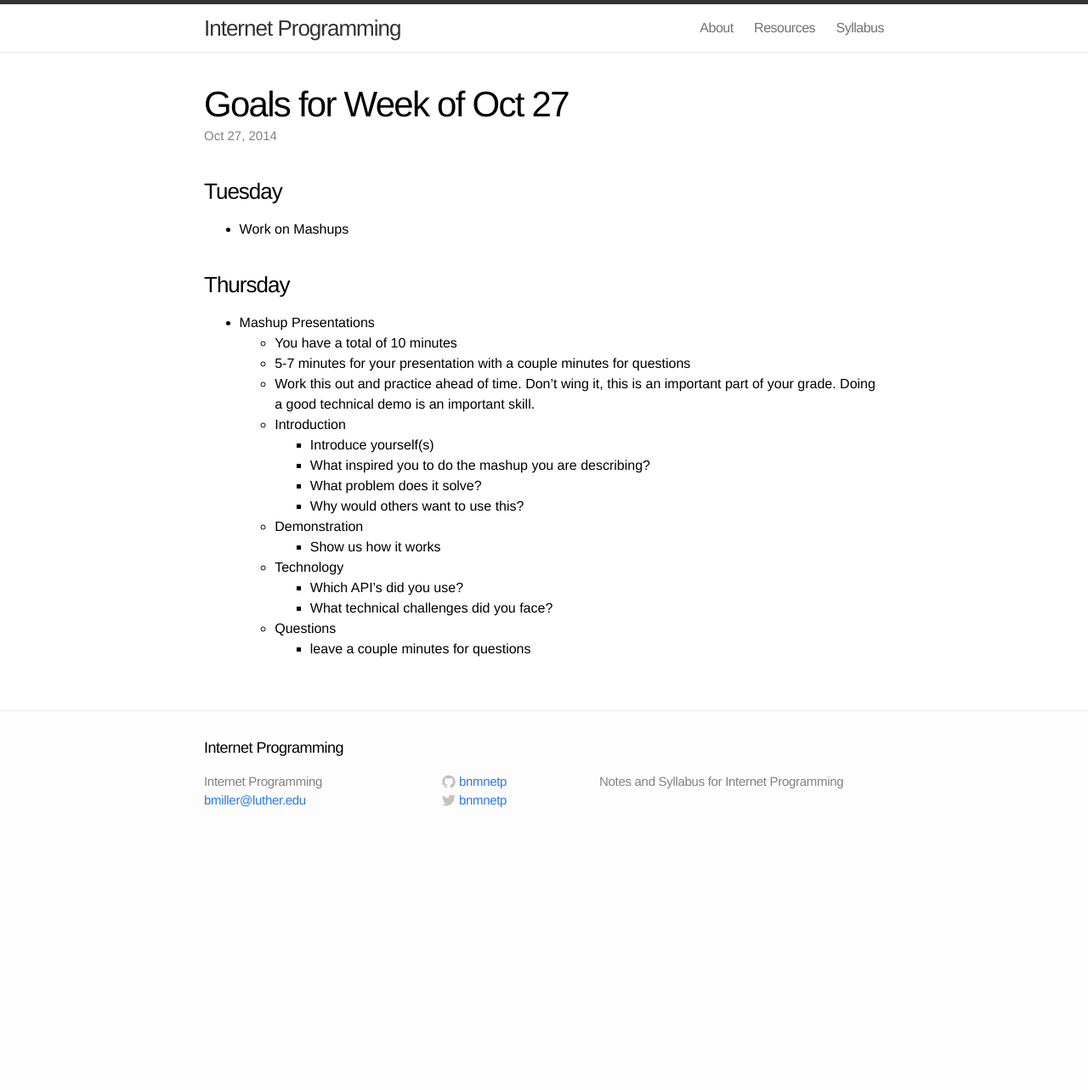
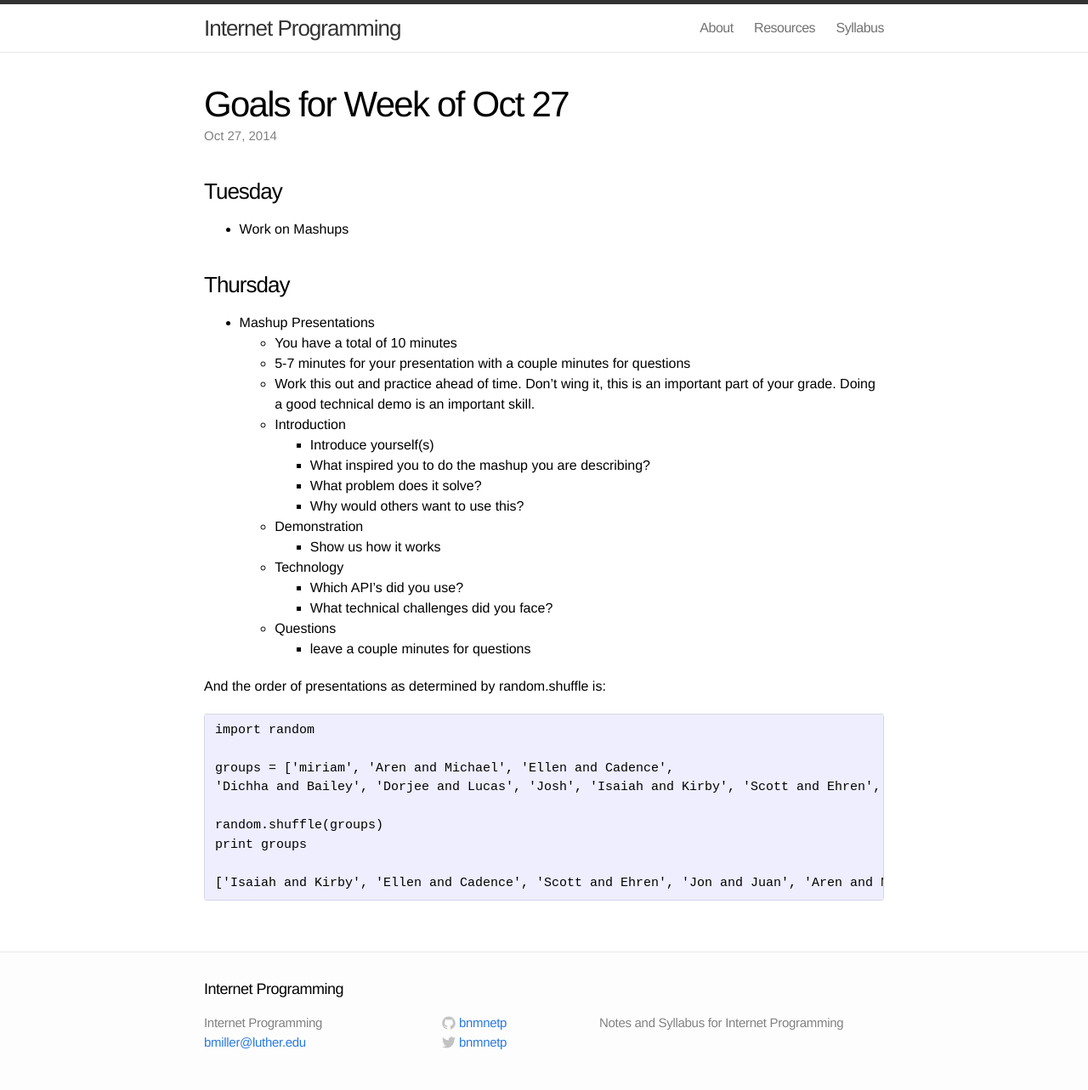
Before and after one commit to bnmnetp/CS365, a Jekyll site: the page built from _posts/2014-10-23-Goals-for-Week-of-Oct-27.markdown, in a window 1280 px wide. Shown: the whole page at 85% size. Built offline with Jekyll 4.4.1, drawn with Linux system fonts in a browser that asks for light colours; before the commit the page ends 999 px from its top, so only the background shows below that.

Commit message:
add order

```diff
--- a/_posts/2014-10-23-Goals-for-Week-of-Oct-27.markdown
+++ b/_posts/2014-10-23-Goals-for-Week-of-Oct-27.markdown
@@ -27,3 +27,15 @@ categories:
     - What technical challenges did you face?
   * Questions
     - leave a couple minutes for questions
+
+And the order of presentations as determined by random.shuffle is:
+
+    import random
+
+    groups = ['miriam', 'Aren and Michael', 'Ellen and Cadence',
+    'Dichha and Bailey', 'Dorjee and Lucas', 'Josh', 'Isaiah and Kirby', 'Scott and Ehren', 'Jon and Juan', 'Brennen', 'Bjorn']
+
+    random.shuffle(groups)
+    print groups
+
+    ['Isaiah and Kirby', 'Ellen and Cadence', 'Scott and Ehren', 'Jon and Juan', 'Aren and Michael', 'Dorjee and Lucas', 'Dichha and Bailey', 'Brennen', 'miriam', 'Josh', 'Bjorn']
```
